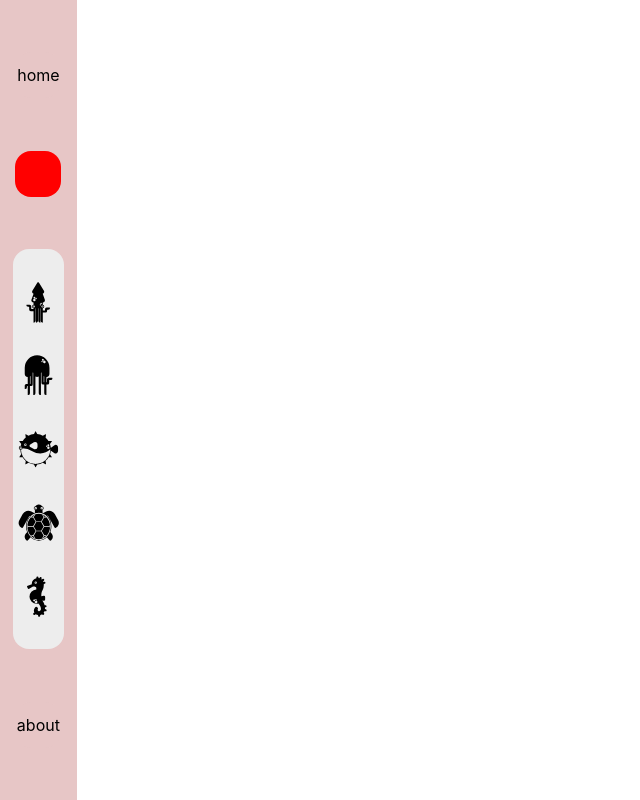
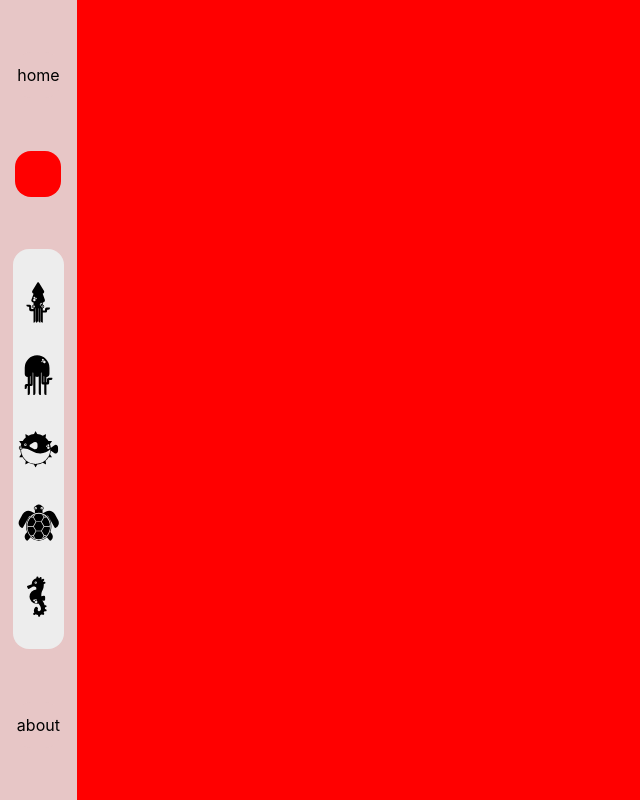
Before and after one commit to suku60/transitions_demo, a React (Create React App) app: page / in a window 1280 px wide. Before the commit this address had no page. Shown: the whole page, without its empty margins (0-640 px from the left). Built offline with nearby package versions, Linux system fonts and the light colour scheme.

Commit message:
Refactored: created a single view with a switch that depends on const animal value to render a different view.

```diff
--- a/package.json
+++ b/package.json
@@ -36,5 +36,8 @@
       "last 1 firefox version",
       "last 1 safari version"
     ]
+  },
+  "devDependencies": {
+    "jest": "^27.5.1"
   }
 }
--- a/src/App.js
+++ b/src/App.js
@@ -8,6 +8,7 @@ import TortoiseView from "./Containers/TortoiseView/TortoiseView";
 import PufferView from "./Containers/PufferView/PufferView";
 
 import './App.css'
+import AnimalView from "./Containers/AnimalView/AnimalView";
 
 function App() {
   return (
@@ -18,7 +19,10 @@ function App() {
 
           <Routes>
 
-          {/* <Route path="/*" element={<JellyfishView/>}/> */}
+          <Route path="/" element={<AnimalView/>}/>
+
+          <Route path="/*" element={<AnimalView/>}/>
+
           <Route path="/jellyfish" element={<JellyfishView/>}/>
           <Route path="/puffer" element={<PufferView/>}/>
           <Route path="/seahorse" element={<SeahorseView/>}/>
--- a/src/Components/Sidebar/Sidebar.jsx
+++ b/src/Components/Sidebar/Sidebar.jsx
@@ -11,6 +11,9 @@ import NavigationButton from '../NavigationButton/NavigationButton';
 
 const Sidebar = () => {
 
+
+    // para hacer varios efectos de transiciones, tendrá que haber un hook en los containers que cambie
+    // el id de las animaciones pero que ese hook se pueda modificar sólo desde el sidebar
 return (
 <div className='sidebar_box'>
             {/* each item inside these boxes will be a svg that serves as an indicator for the photo */}
--- /dev/null
+++ b/src/Containers/AnimalView/AnimalView.css
@@ -0,0 +1,42 @@
+.sea_box, .jellyfish_box, .puffer_box, .squid_box, .tortoise_box,.seahorse_box {
+    /* background-image: url('../../assets/images/animal.png'); */
+
+    background-color: red;
+
+    height: 100vh;
+    width: 95vw;
+
+    position: relative;
+    z-index: 9;
+
+}
+
+.jellyfish_box {
+
+    background-image: url('../../assets/images/jellyfish.png');
+
+}
+
+.puffer_box {
+
+    background-image: url('../../assets/images/puffer.png');
+
+}
+
+.squid_box {
+
+    background-image: url('../../assets/images/squid.png');
+
+}
+
+.tortoise_box {
+
+    background-image: url('../../assets/images/tortoise.png');
+
+}
+
+.seahorse_box {
+
+    background-image: url('../../assets/images/seahorse.png');
+
+}
--- /dev/null
+++ b/src/Containers/AnimalView/AnimalView.jsx
@@ -0,0 +1,75 @@
+import React, {useEffect, useState} from 'react';
+import './AnimalView.css';
+
+// hacer todas las views en un mismo archivo... un hook para las animaciones: easier
+// para hacer el efecto de que la foto anterior se va, hay
+// hay que implementar redux: dependiendo de las props.animation, el render será diferente (cambiará el id de la animación)
+
+const AnimalView = () => {
+
+    const [animal, setAnimal] = useState(false);
+
+    // setAnimal = props;
+
+
+
+    switch (animal) {
+        case "jellyfish":
+            return  (
+                    <div className="jellyfish_box" id="animationSlash">
+
+                    </div>);
+                    break
+        case "puffer":
+            return  (
+                    <div className="puffer_box" id="animationSlash">
+
+                    </div>);
+                    break
+        case "seahorse":
+            return  (
+                    <div className="seahorse_box" id="animationSlash">
+
+                    </div>);
+                    break
+        case "squid":
+            return  (
+                    <div className="squid_box" id="animationSlash">
+
+                    </div>);
+                    break
+        case "tortoise":
+            return  (
+                    <div className="tortoise_box" id="animationSlash">
+
+                    </div>);
+                    break
+        default:
+            return (
+                <div className="sea_box" id="animationSlash">
+
+                </div>);
+    }
+
+//     if(animal === "jellyfish") {
+
+//         return (
+//             <div className="jellyfish_box" id="animationSlash">
+
+//     </div>)
+// } else if(animal === "jellyfish") {
+
+//     return (
+//         <div className="jellyfish_box" id="animationSlash">
+
+//         </div>)
+// } else if(animal === "jellyfish") {
+
+//     return (
+//         <div className="jellyfish_box" id="animationSlash">
+
+// </div>)
+// } else
+}
+
+export default AnimalView;
--- a/src/Containers/JellyfishView/JellyfishView.jsx
+++ b/src/Containers/JellyfishView/JellyfishView.jsx
@@ -1,5 +1,9 @@
 import React, {useEffect, useState} from 'react';
 import './JellyfishView.css';
+
+// hacer todas las views en un mismo archivo... un hook para las animaciones: easier
+// para hacer el efecto de que la foto anterior se va, hay
+// hay que implementar redux: dependiendo de las props.animation, el render será diferente (cambiará el id de la animación)
 
 const JellyfishView = () => {
 
```
Also changed, not shown: 1 other file (tests, documents, lock files or other folders).
